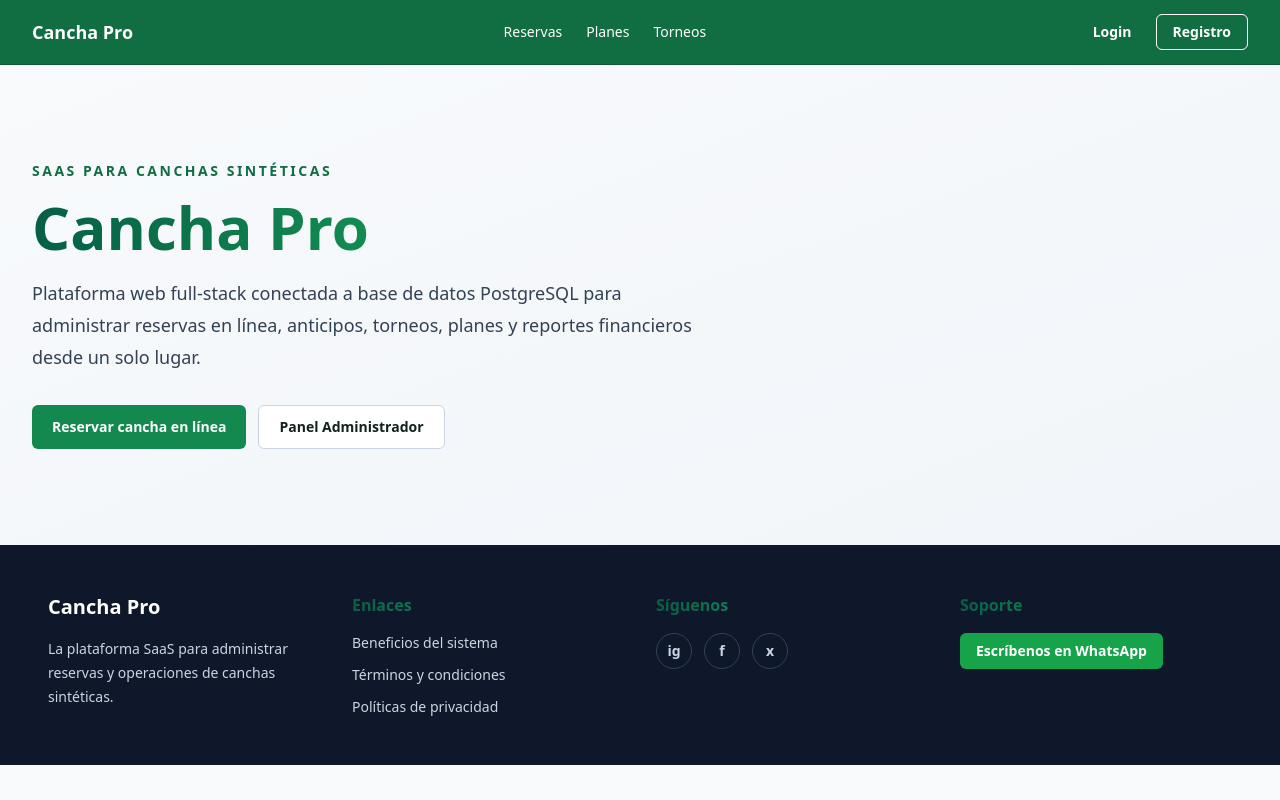
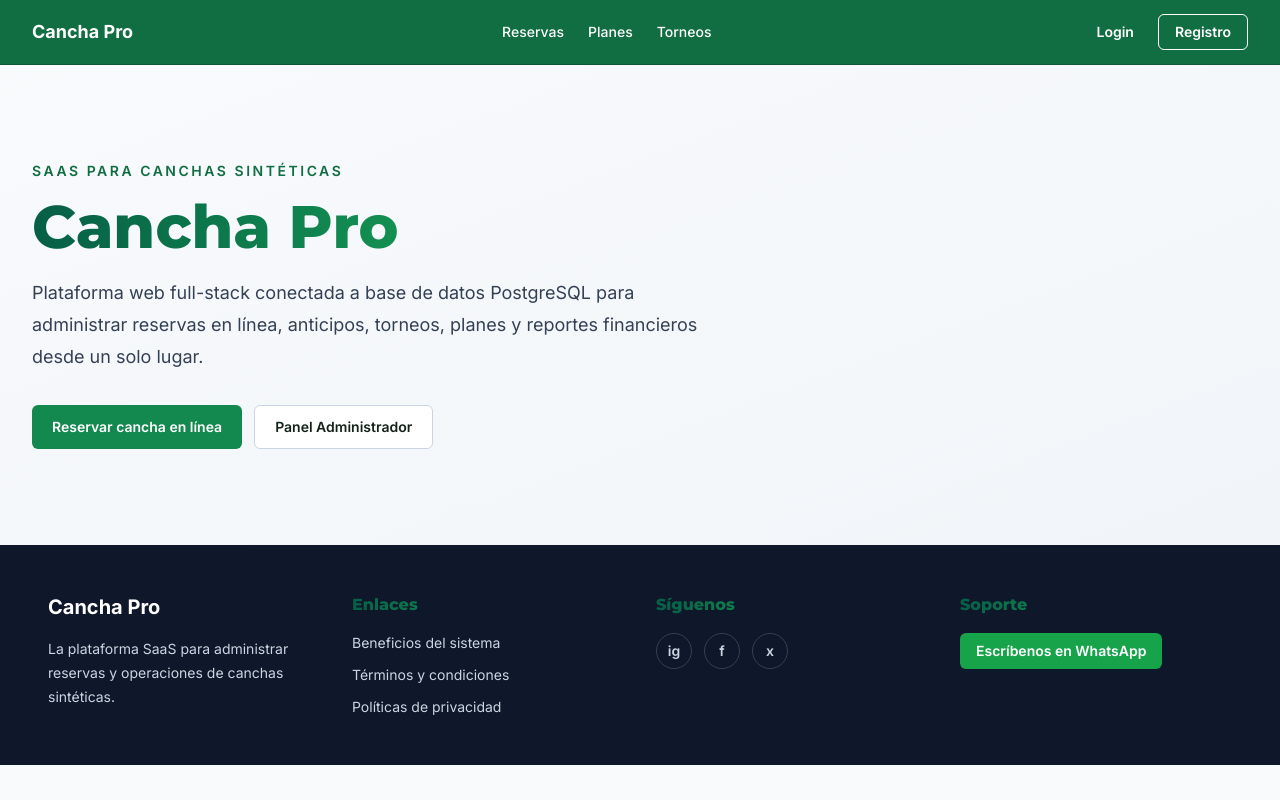
Before and after one commit to SamuelGc-py/Project_sintetica, a Next.js app: page / in a window 1280 px wide. Built offline with nearby package versions, Linux system fonts and the light colour scheme.

Commit message:
Apply Montserrat and Inter typography hierarchy

```diff
--- a/src/app/globals.css
+++ b/src/app/globals.css
@@ -13,7 +13,21 @@
 body {
   margin: 0;
   background: #f7faf7;
-  color: #13231b;
+  color: #334155;
+  font-family: var(--font-inter), sans-serif;
+  font-weight: 400;
+}
+
+h1,
+h2,
+h3 {
+  font-family: var(--font-montserrat), sans-serif;
+  font-weight: 800;
+}
+
+button,
+a {
+  font-family: var(--font-inter), sans-serif;
 }
 
 a {
--- a/src/app/layout.tsx
+++ b/src/app/layout.tsx
@@ -1,5 +1,17 @@
 import type { Metadata } from "next";
+import { Inter, Montserrat } from "next/font/google";
 import "./globals.css";
+
+const inter = Inter({
+  subsets: ["latin"],
+  variable: "--font-inter"
+});
+
+const montserrat = Montserrat({
+  subsets: ["latin"],
+  variable: "--font-montserrat",
+  weight: ["700", "800"]
+});
 
 export const metadata: Metadata = {
   title: "Cancha Pro",
@@ -13,7 +25,7 @@ export default function RootLayout({
 }>) {
   return (
     <html lang="es">
-      <body>{children}</body>
+      <body className={`${inter.variable} ${montserrat.variable}`}>{children}</body>
     </html>
   );
 }
```
